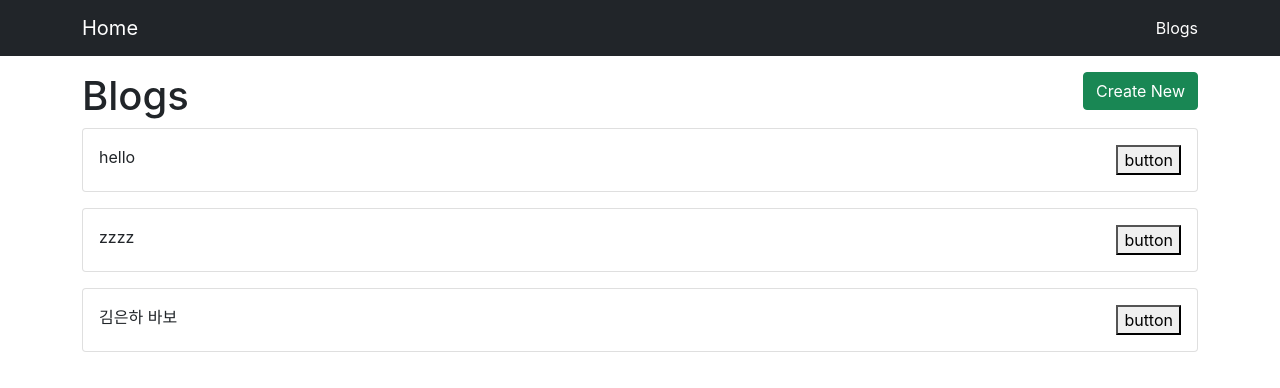
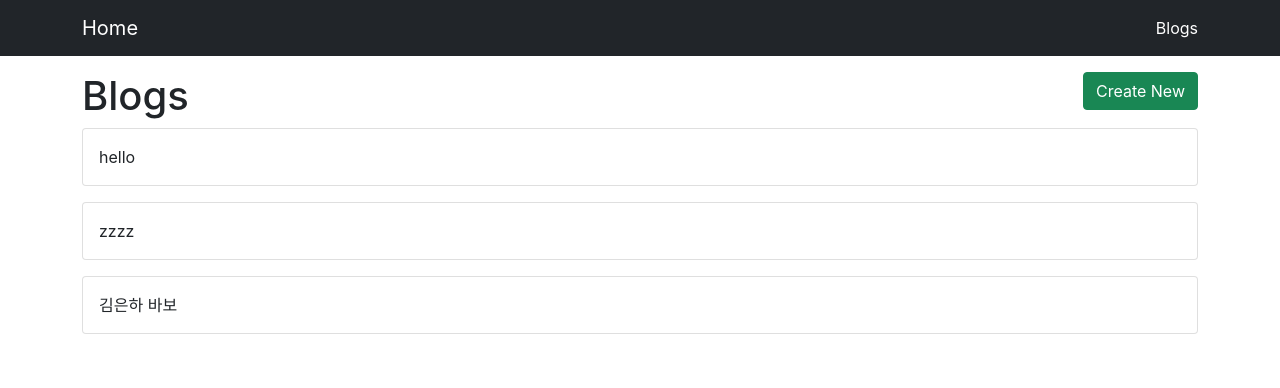
Before and after one commit to coldhailstone/learn-react, a React (Create React App) app: page /blogs in a window 1280 px wide. Shown: the top 388 px of the page. Built offline with nearby package versions, Linux system fonts and the light colour scheme; data requests are answered from the project's data file.

Commit message:
29 수정 페이지로 이동 (history.push)

```diff
--- a/src/components/Card.js
+++ b/src/components/Card.js
@@ -1,8 +1,8 @@
 import PropTypes from 'prop-types';
 
-function Card({ title, children }) {
+function Card({ title, children, onClick }) {
     return (
-        <div className="card mb-3">
+        <div className="card mb-3 cursor-pointer" onClick={onClick}>
             <div className="card-body">
                 <div className='d-flex justify-content-between'>
                     <div>{title}</div>
@@ -15,12 +15,14 @@ function Card({ title, children }) {
 
 Card.propTypes = {
     title: PropTypes.string.isRequired,
-    children: PropTypes.element
+    children: PropTypes.element,
+    onClick: PropTypes.func
 }
 
 Card.defaultProps = {
     title: 'Title',
-    children: null
+    children: null,
+    onClick: () => {}
 }
 
 export default Card;
--- a/src/index.css
+++ b/src/index.css
@@ -11,3 +11,7 @@ code {
   font-family: source-code-pro, Menlo, Monaco, Consolas, 'Courier New',
     monospace;
 }
+
+.cursor-pointer {
+  cursor: pointer;
+}
--- a/src/pages/ListPage.js
+++ b/src/pages/ListPage.js
@@ -1,9 +1,10 @@
 import axios from 'axios';
 import { useState, useEffect } from 'react';
-import { Link } from 'react-router-dom';
+import { Link, useNavigate } from 'react-router-dom';
 import Card from '../components/Card';
 
 function ListPage() {
+    const navigate = useNavigate();
     const [posts, setPosts] = useState([]);
 
     async function getPosts() {
@@ -27,9 +28,7 @@ function ListPage() {
             </div>
             {posts.map((post) => {
                 return (
-                    <Card key={post.id} title={post.title}>
-                        <button>button</button>
-                    </Card>
+                    <Card key={post.id} title={post.title} onClick={() => navigate('/blogs/edit')} />
                 )
             })}
         </div>
```
